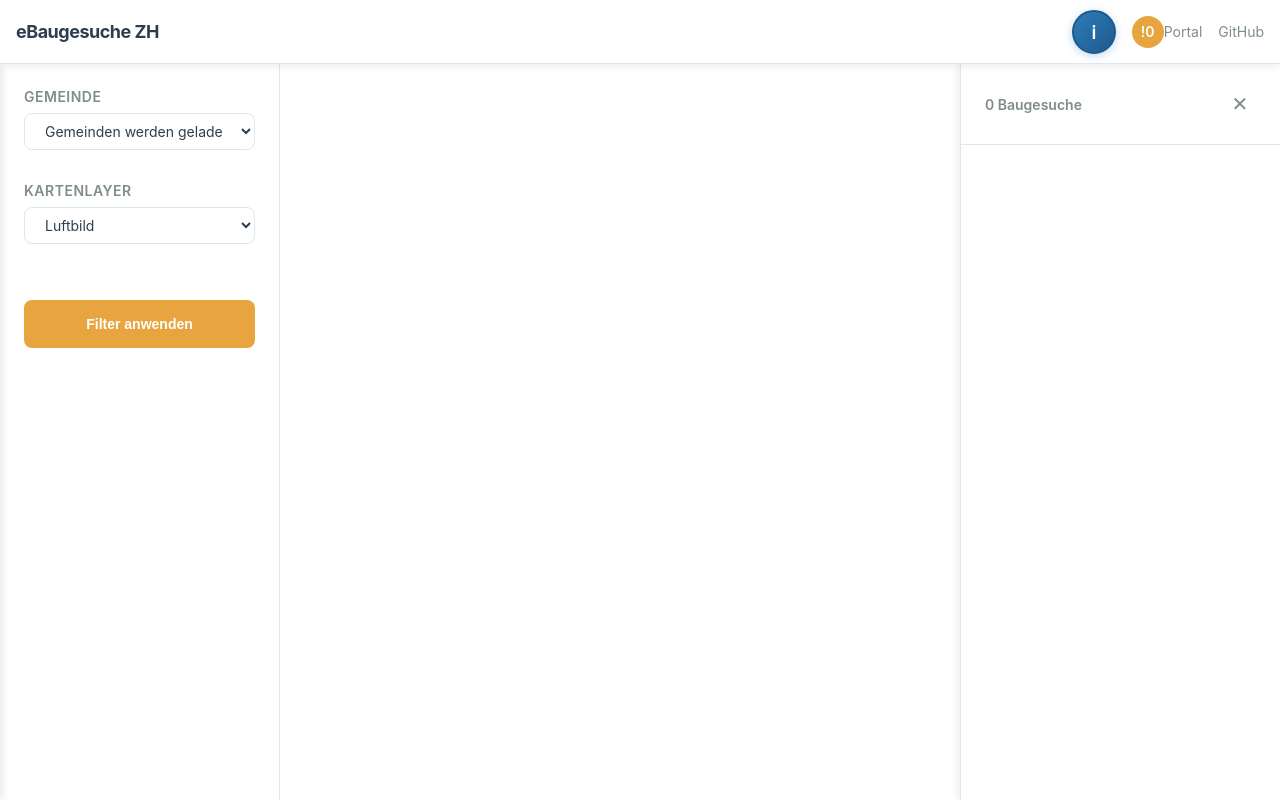
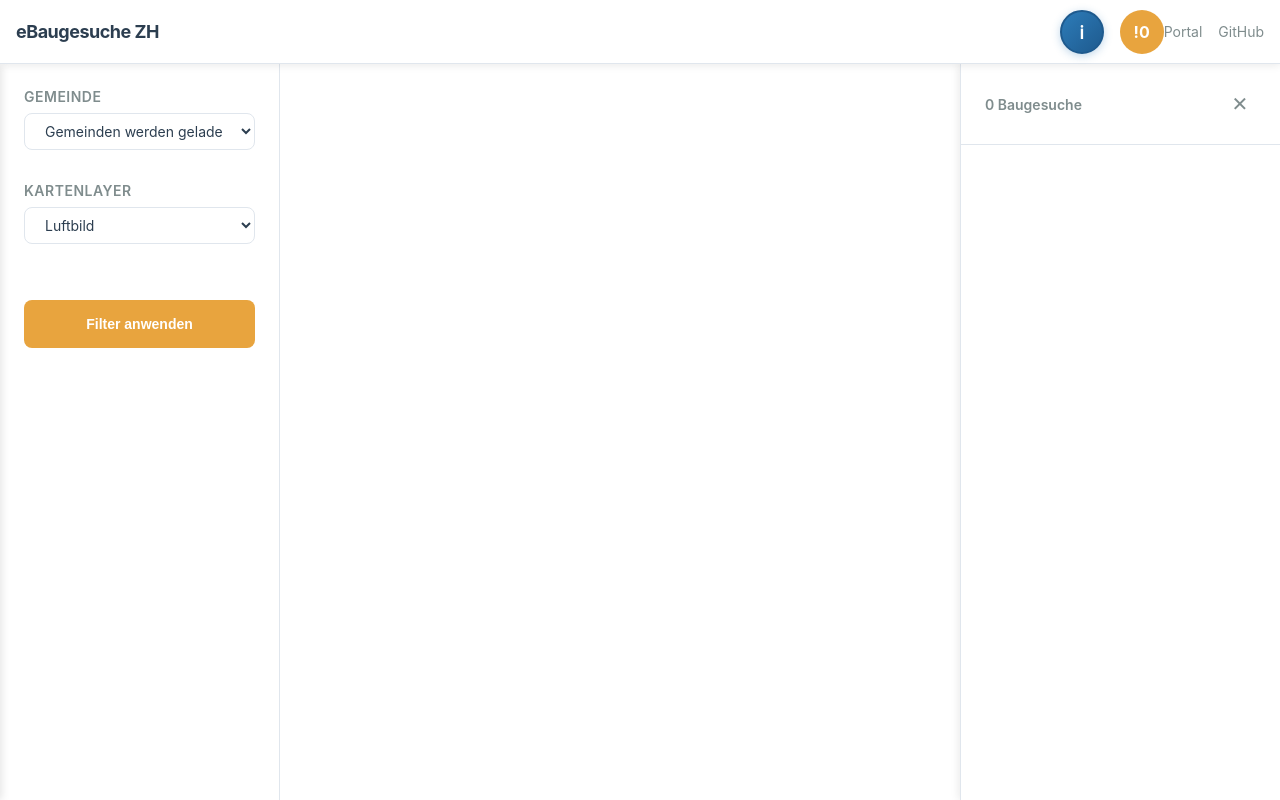
Before and after one commit to jozeller/ebaugesuche_ZH-map, a website: page frontend/index.html in a window 1280 px wide. Drawn offline with nearby package versions, Linux system fonts and the light colour scheme.

Commit message:
🎨 Info- und Benachrichtigungsbutton gleich groß machen
- Info-Button (ℹ) und Notification-Badge (!) gleich 44x44px
- Beide Buttons sind jetzt perfekt zentriert und symmetrisch
- Verbesserte visuelle Konsistenz in der Header-Leiste
- Mobile: beide 40x40px für konsistentes Design

Co-authored-by: Copilot <223556219+Copilot@users.noreply.github.com>

```diff
--- a/frontend/styles.css
+++ b/frontend/styles.css
@@ -187,16 +187,17 @@ body {
   display: inline-flex;
   align-items: center;
   justify-content: center;
-  min-width: 32px;
-  height: 32px;
-  padding: 0 var(--space-sm);
+  width: 44px;
+  height: 44px;
+  padding: 0;
   background: var(--color-primary);
   color: white;
-  border-radius: 20px;
-  font-size: var(--font-size-small);
-  font-weight: 600;
+  border-radius: 50%;
+  font-size: var(--font-size-body);
+  font-weight: 700;
   cursor: pointer;
   transition: all var(--transition-normal);
+  border: 2px solid transparent;
 }
 
 .notification-badge:hover {
@@ -723,9 +724,9 @@ body {
   }
 
   .notification-badge {
-    min-width: 28px;
-    height: 28px;
-    font-size: 11px;
+    width: 40px;
+    height: 40px;
+    font-size: 16px;
   }
 
   .info-tooltip {
```
